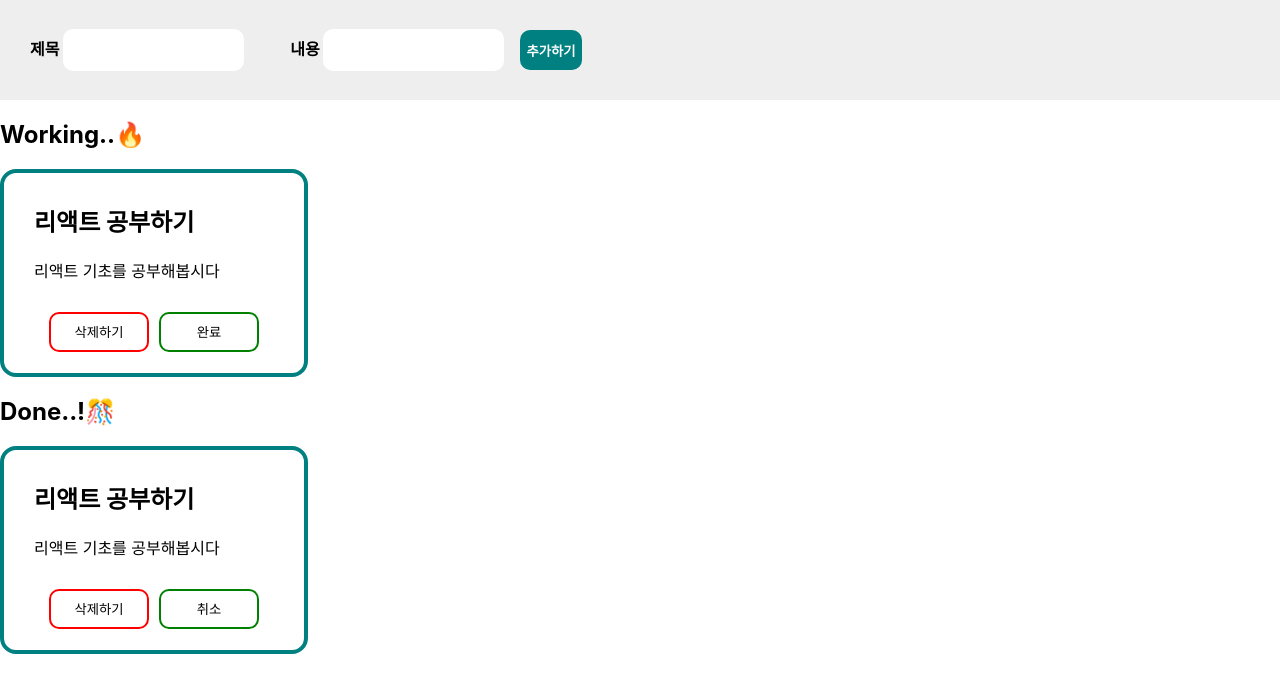
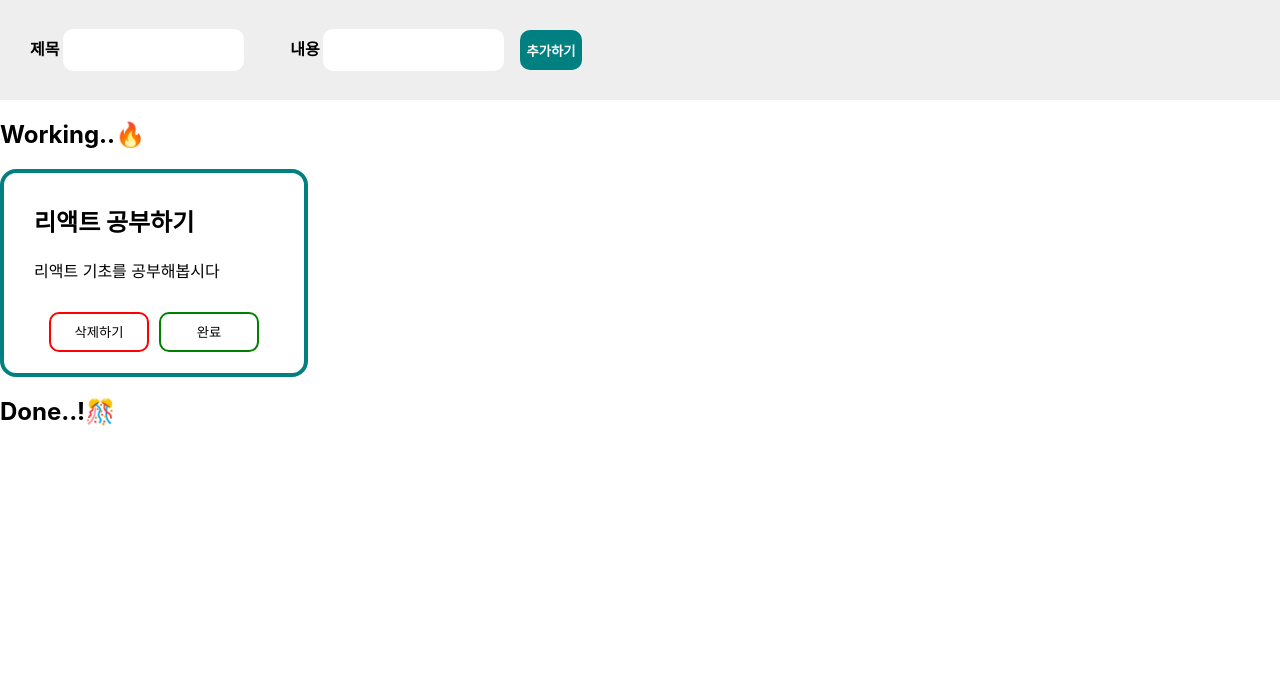
Before and after one commit to Moozzang-Bassman/todolist, a React (Create React App) app: page / in a window 1280 px wide. Shown: the top 692 px of the page. Built offline with nearby package versions, Linux system fonts and the light colour scheme.

Commit message:
완료-취소 바뀌는거 만듦

```diff
--- a/src/App.js
+++ b/src/App.js
@@ -23,6 +23,15 @@ function App() {
     const newState = state.filter(item => item.id !== id);
     setState(newState);
   }
+  const clickIsDoneHandler = (i) => {
+    let copy = [...state]
+    if (copy[i].isDone === false) {
+      copy[i].isDone = true;
+    } else {
+      copy[i].isDone = false;
+    }
+    setState(copy)
+  }
   return (
     <div>
       <div className='input-box'>
@@ -42,7 +51,33 @@ function App() {
 
       <h2 >Working..🔥</h2>
       <div className='wrap'>
-        {state.map((item) => {
+
+        <Test state={state} clickRemoveHandler={clickRemoveHandler} clickIsDoneHandler={clickIsDoneHandler}></Test>
+      </div>
+
+
+      <div>
+        <h2>Done..!🎊</h2>
+        <div className='wrap'>
+
+        </div>
+      </div>
+
+
+
+
+
+    </div >
+  );
+}
+function Test(props) {
+  const state = props.state
+  const clickRemoveHandler = props.clickRemoveHandler
+  const clickIsDoneHandler = props.clickIsDoneHandler
+  return (
+    <>
+      {
+        state.map((item, i) => {
           return (<div key={item.id} className='todo-container'>
             <div className='inner-contents'>
               <h2>
@@ -53,44 +88,20 @@ function App() {
               </p>
               <div className='done-btn'>
                 <button className='btn1' onClick={() => clickRemoveHandler(item.id)}>삭제하기</button>
-                <button className='btn2' onClick={() => {
-                  alert(item.isDone)
-                }}>완료</button>
+                <button className='btn2' onClick={() => clickIsDoneHandler(i)}>{!item.isDone ? '완료' : '취소'}</button>
               </div>
             </div>
           </div>)
 
-        })}
-
-      </div>
-      <div>
-        <h2>Done..!🎊</h2>
-        <div className='wrap'>
-          <div className='todo-container'>
-            <div className='inner-contents'>
-              <h2>
-                리액트 공부하기
-              </h2>
-              <p>
-                리액트 기초를 공부해봅시다
-              </p>
-              <div className='done-btn'>
-                <button className='btn1'>삭제하기</button>
-                <button className='btn2'>취소</button>
-              </div>
-            </div>
-          </div>
-        </div>
-      </div>
+        })
+      }
 
 
 
+    </>
 
-
-    </div>
-  );
+  )
 }
 
 
-
 export default App;
```
